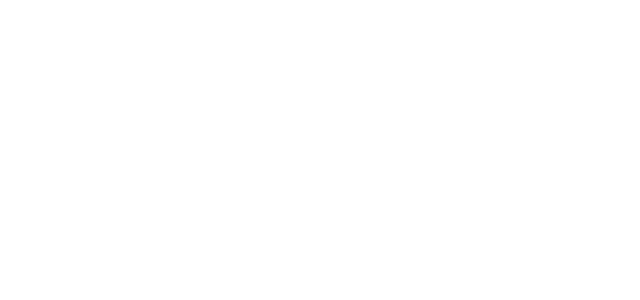
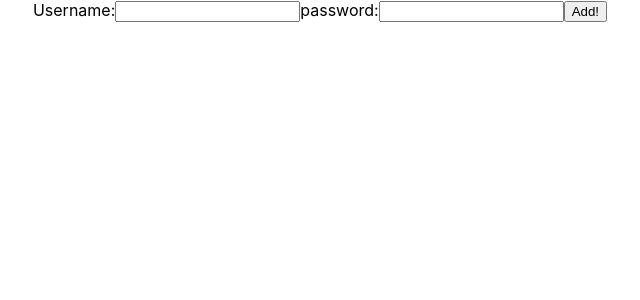
Before and after one commit to ValkrynCiel/Huntr_Board_v2.0, a React (Create React App) app in the folder client/: page /login/1 in a window 1280 px wide. Shown: the top 300 px of the page, without its empty margins (320-960 px from the left). Built offline with nearby package versions, Linux system fonts and the light colour scheme.

Commit message:
added basic routing from login form to board

```diff
--- a/client/src/App.js
+++ b/client/src/App.js
@@ -2,12 +2,13 @@
 import {BrowserRouter, Route} from 'react-router-dom';
 import './App.css';
 import HuntrBoardPage from './HuntrBoardPage';
+import LoginForm from './Login';
 
 function App() {
   return (
     <div className="App">
       <BrowserRouter>
-        <Route exact path="/login" render={() => <Login/>} />
+        <Route exact path="/login/:num" render={rtp => <LoginForm {...rtp}/>} />
         <Route exact path="/board" render={() => <HuntrBoardPage />} />
         <Route exact path="/job/:id" render={() => <h1>home</h1>} />
       </BrowserRouter>
--- /dev/null
+++ b/client/src/Login.jsx
@@ -0,0 +1,47 @@
+import React, {Component} from 'react';
+import styled from 'styled-components';
+import {Redirect} from 'react-router-dom';
+
+const Form = styled.form`
+
+`
+class LoginForm extends Component {
+  constructor(props) {
+    super(props);
+    this.state = {
+      username: '',
+      password: ''
+    }
+    this.handleChange = this.handleChange.bind(this);
+    this.handleSubmit = this.handleSubmit.bind(this);
+  }
+
+  handleSubmit(evt) {
+    evt.preventDefault();
+    alert('user is now logged in');
+    this.props.history.push('/board');
+  }
+  handleChange(evt) {
+    this.setState({
+      [evt.target.name]: evt.target.value
+    })
+  }
+
+  render() {
+    return (
+      <Form onSubmit={this.handleSubmit}>
+        <label htmlFor="username">Username:</label>
+        <input name="username" value={this.state.username}
+          onChange={this.handleChange}
+        />
+        <label htmlFor="password">password:</label>
+        <input name="password" type="password" value={this.state.password}
+          onChange={this.handleChange}
+        />
+        <button>Add!</button>
+      </Form>
+    );
+  }
+}
+
+export default LoginForm;
```
